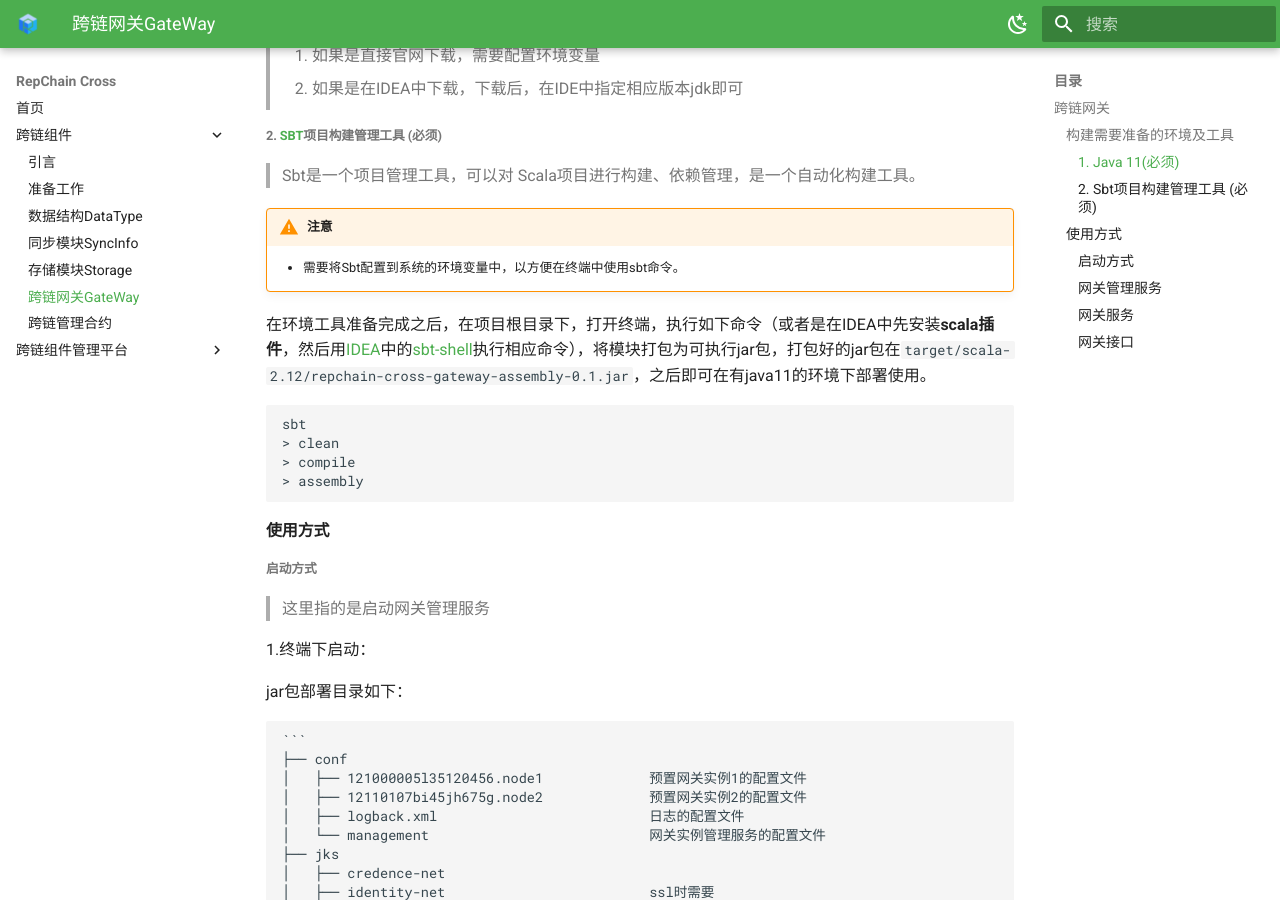
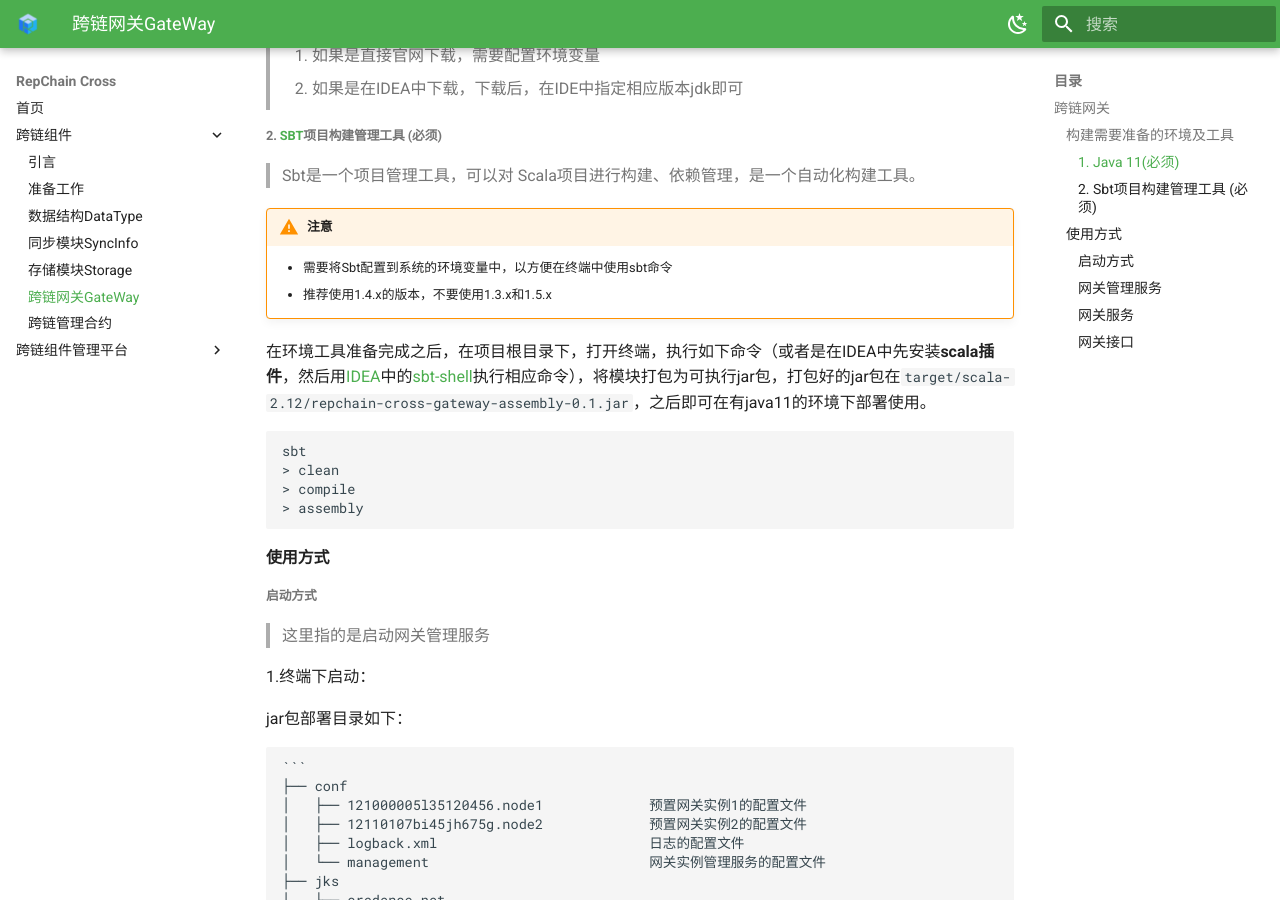
Before and after one commit to RepChain-Group/repchain-cross-doc, an MkDocs documentation site: the page built from docs/01.跨链组件/06.GateWay.md, in a window 1280 px wide and 900 px high, scrolled down 336 px. Built offline with MkDocs 1.6.1 and Material for MkDocs 9.7.7, drawn with Linux system fonts in a browser that asks for light colours; the version menu is left out.

Commit message:
feat: 补充gateWay的sbt版本说明

```diff
--- a/docs/01.跨链组件/06.GateWay.md
+++ b/docs/01.跨链组件/06.GateWay.md
@@ -15,7 +15,8 @@
 > Sbt是一个项目管理工具，可以对 Scala项目进行构建、依赖管理，是一个自动化构建工具。
 
 !!! warning "注意"
-	* 需要将Sbt配置到系统的环境变量中，以方便在终端中使用sbt命令。
+	* 需要将Sbt配置到系统的环境变量中，以方便在终端中使用sbt命令
+    * 推荐使用1.4.x的版本，不要使用1.3.x和1.5.x
 
 在环境工具准备完成之后，在项目根目录下，打开终端，执行如下命令（或者是在IDEA中先安装**scala插件**，然后用[IDEA](https://www.jetbrains.com/help/idea/sbt-support.html#manage_sbt_projects)中的[sbt-shell](https://www.jetbrains.com/help/idea/sbt-support.html#sbt_shell)执行相应命令），将模块打包为可执行jar包，打包好的jar包在`target/scala-2.12/repchain-cross-gateway-assembly-0.1.jar`，之后即可在有java11的环境下部署使用。
 
```
